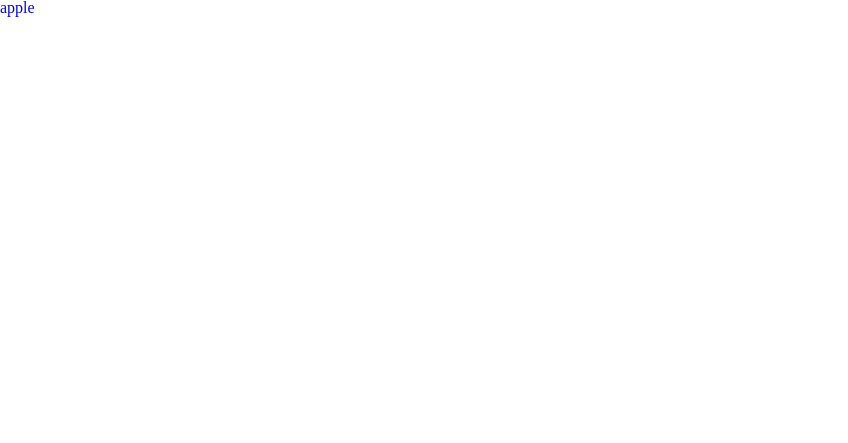
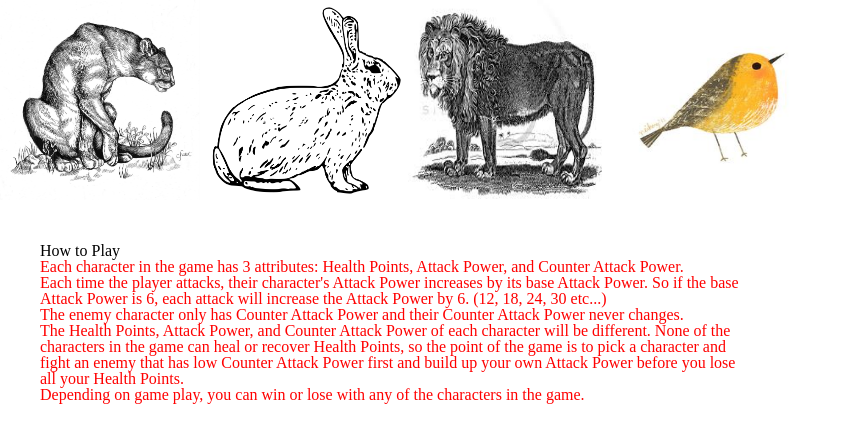
Before and after one commit to y908/RPG, a PHP site: page / in a window 1280 px wide. Before the commit the part shown is almost empty. Shown: the top 443 px of the page, without its empty margins (0-848 px from the left). Run offline with PHP 8.4, Linux system fonts and the light colour scheme.

Commit message:
added images and directions

```diff
--- a/index.php
+++ b/index.php
@@ -8,7 +8,35 @@
 <link rel="stylesheet" type="text/css" href="style.css">
 </head>
 <body>
-<p>apple</p>
+
+<div class="container">
+<img id="ani1" src="1.jpg" alt="animal1" height="200px" width="200px">
+<img id="ani2" src="2.jpg" alt="animal2" height="200px" width="200px">
+<img id="ani3" src="3.jpg" alt="animal3" height="200px" width="200px">
+<img id="ani4" src="4.jpg" alt="animal4" height="200px" width="200px">
+</div>
+
+<div class="explain">
+<h2>How to Play</h2>
+<p>
+Each character in the game has 3 attributes: Health Points, Attack Power, and Counter Attack Power.<br>
+Each time the player attacks, their character's Attack Power increases by its base Attack Power. So if the base Attack Power is 6, each attack will increase the Attack Power by 6. (12, 18, 24, 30 etc...)<br>
+The enemy character only has Counter Attack Power and their Counter Attack Power never changes.<br>
+The Health Points, Attack Power, and Counter Attack Power of each character will be different.
+None of the characters in the game can heal or recover Health Points, so the point of the game is to pick a character and fight an enemy that has low Counter Attack Power first and build up your own Attack Power before you lose all your Health Points.<br>
+Depending on game play, you can win or lose with any of the characters in the game.</p>
+</div>
+
+<?php
+
+$player1 = array(19,33,24);
+$player2 = array(44,22,18);
+$player3 = array(26,33,22);
+$player4 = array(33,22,12);
+
+
+
+?>
 
 
 </body>
--- a/style.css
+++ b/style.css
@@ -1,3 +1,9 @@
 p{
-  color: blue;
+  color: red;
 }
+
+.explain{
+  width: 700px;
+  padding: 40px;
+
+}
```
Also changed, not shown: 1.jpeg (added), 1.jpg (added), 2.jpg (added), 3.jpg (added), 4.jpg (added), 1 other file.
